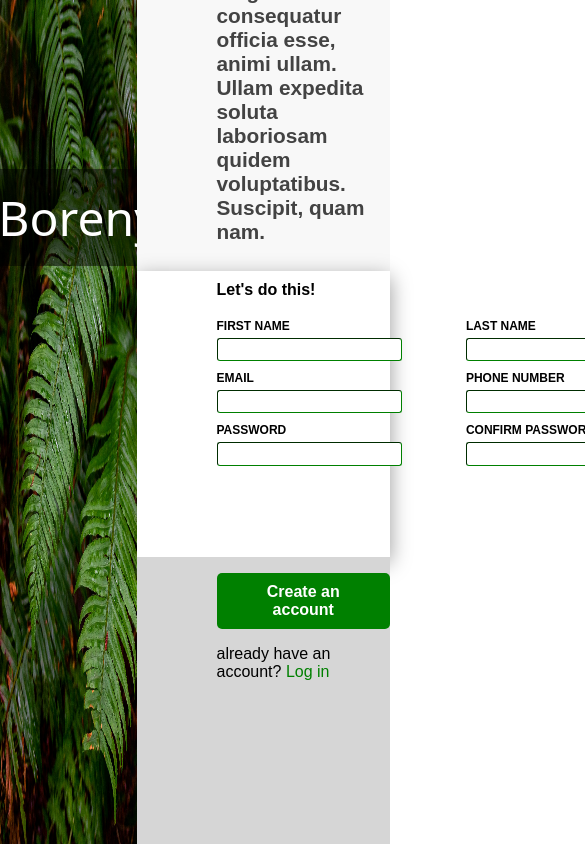
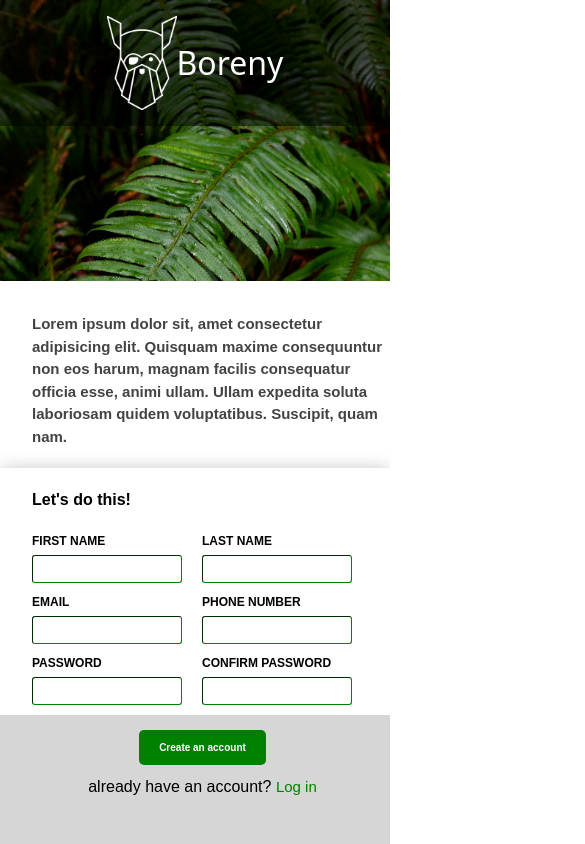
Before and after one commit to AbdullahBoreny/Sign-Up-Form, a plain HTML site: page index.html in a window 390 px wide. Shown: the top 844 px of the page, 585 px wide, since content can reach past the window. Drawn offline with Linux system fonts and the light colour scheme; a web font is replaced by a local one.

Commit message:
make it responsive

```diff
--- a/index.html
+++ b/index.html
@@ -4,16 +4,19 @@
 <head>
     <meta charset="UTF-8">
 
+
+
+    <link rel="stylesheet" href="reset.css">
     <link rel="stylesheet" href="style.css">
     <link
         href="https://fonts.googleapis.com/css2?family=Playwrite+NZ+Basic:wght@100..400&family=Rouge+Script&family=Skranji:wght@400;700&display=swap"
         rel="stylesheet">
-
     <meta name="viewport" content="width=device-width, initial-scale=1.0">
     <title>Document</title>
 </head>
 
 <body>
+    <div class="root">
         <div class="left-content">
             <div class="black-overlay">
                 <img src="odin-lined.png" alt="">
@@ -24,15 +27,15 @@
         <div class="right-content">
             <div class="top">
                 <div class="description">
-                Lorem ipsum dolor sit, amet consectetur adipisicing elit. Quisquam maxime consequuntur non eos harum,
+                    Lorem ipsum dolor sit, amet consectetur adipisicing elit. Quisquam maxime consequuntur non eos
+                    harum,
                     magnam facilis consequatur officia esse, animi ullam. Ullam expedita soluta laboriosam quidem
                     voluptatibus. Suscipit, quam nam.
                 </div>
             </div>
-        <div class="sign-form">
-            <div class="form-header">Let's do this!
-
-            </div>
+            <div class="middle-section ">
+                <div class="form-header">Let's do this!</div>
+                <div class="form">
                     <div class="left-form">
                         <label for="fname">FIRST NAME</label>
                         <input type="text">
@@ -46,18 +49,23 @@
                         <label for="lname">LAST NAME</label>
                         <input type="text">
                         <label for="phone">PHONE NUMBER</label>
-                    <input type="number">
+                        <input type="tel" id="phone" name="phone">
+
                         <label for="cpassword">CONFIRM PASSWORD</label>
                         <input type="password">
                     </div>
+                </div>
+
 
 
             </div>
 
             <div class="bottom-section">
                 <button class="sign-button">Create an account</button>
-             <div>already have an account? <a href="">Log in</a></div>
+                <div>already have an account?
+                    <a href="">Log in</a></div>
 
+            </div>
         </div>
     </div>
 </body>
--- /dev/null
+++ b/reset.css
@@ -0,0 +1,50 @@
+/*
+  Josh's Custom CSS Reset
+  https://www.joshwcomeau.com/css/custom-css-reset/
+*/
+
+*, *::before, *::after {
+  box-sizing: border-box;
+}
+
+*:not(dialog) {
+  margin: 0;
+}
+
+@media (prefers-reduced-motion: no-preference) {
+  html {
+    interpolate-size: allow-keywords;
+  }
+}
+
+body {
+  display: flex;
+  flex-direction: column;
+  height: 100vh;
+  line-height: 1.5;
+  -webkit-font-smoothing: antialiased;
+}
+
+img, picture, video, canvas, svg {
+  display: block;
+  max-width: 100%;
+}
+
+input, button, textarea, select {
+  font: inherit;
+}
+
+p, h1, h2, h3, h4, h5, h6 {
+  overflow-wrap: break-word;
+}
+
+p {
+  text-wrap: pretty;
+}
+h1, h2, h3, h4, h5, h6 {
+  text-wrap: balance;
+}
+
+#root, #__next {
+  isolation: isolate;
+}
--- a/style.css
+++ b/style.css
@@ -1,94 +1,88 @@
-@font-face {
-  font-family: "MyCustomFont"; /* A name you choose to reference the font */
-  src: url("Norse.otf") format("otf");
-}
 .left-content {
   background-color: aqua;
   flex: 1;
-  display: flex;
-  justify-content: center;
-  position: relative;
+
   background: url(background.jpg);
   background-repeat: no-repeat;
-  background-size: 100% 100%;
+  background-size: cover;
 }
 .black-overlay {
-  width: 100%;
+  margin-top: 200px;
   display: flex;
   justify-content: center;
   align-items: center;
-  top: 20%;
   padding-top: 1rem;
   padding-bottom: 1rem;
-  position: absolute;
   background-color: rgba(0, 0, 0, 0.5);
 }
-.black-overlay img {
-  width: 15%;
+img {
+  max-width: 100px;
+  min-height: 100px;
 }
 .odin-word {
   font-family: "Skranji", system-ui;
-  font-weight: 400;
+  font-weight: normal;
   font-style: normal;
-  font-size: 3rem;
+  font-size: 2rem;
   color: white;
 }
 .right-content {
   display: flex;
   flex-direction: column;
-  width: 65%;
+
+  flex: 2;
 }
 .top {
-  padding-left: 5rem;
   flex: 1;
+  margin-top: 2rem;
+  margin-left: 2rem;
+  color: rgb(67, 67, 67);
+
   display: flex;
   flex-wrap: wrap;
-  position: relative;
-  background-color: rgb(248, 248, 248);
 }
 .description {
-  position: absolute;
-  bottom: 10%;
-  color: rgb(67, 67, 67);
+  flex: 1;
   text-align: left;
   max-width: 500px;
   font-size: 1.3rem;
   font-weight: bold;
 }
-.sign-form {
-  box-shadow:
-    0 6px 20px 0 rgba(0, 0, 0, 0.4);
+.form {
+  display: flex;
+}
+.middle-section {
+  padding-left: 2rem;
+  box-shadow: 0 6px 20px 0 rgba(0, 0, 0, 0.4);
 
   font-weight: bold;
   font-family: sans-serif;
   color: rgb(0, 0, 0);
   background-color: rgb(255, 255, 255);
   flex: 1;
-  position: relative;
   display: flex;
-  padding-top: 1rem;
-  padding-left: 5rem;
-  gap: 4rem;
+  flex-direction: column;
+  align-items: start;
+  padding-top: 20px;
 }
-.form-header {
-  top: 10px;
-  position: absolute;
-}
+
 .left-form,
 .right-form {
-  margin-top: 2rem;
+  margin-top: 20px;
   display: flex;
+  margin-right: 20px;
   flex-direction: column;
 }
+.root {
+  flex: 1;
+  display: flex;
+  min-height: 100vh;
+  font-family: sans-serif;
+}
 
-body {
-  height: 100vh;
-  display: flex;
-  margin: 0;
-}
 input {
-  padding-left: 0.5rem;
-  padding: 0.2rem;
+  padding-left: 5px;
+  padding: 1px;
   border-radius: 3px;
   margin-bottom: 10px;
   color: black;
@@ -110,22 +104,21 @@ label {
   font-size: 12px;
 }
 .bottom-section {
-  padding-top: 1rem;
-  position: relative;
+  padding-top: 30px;
+  padding-left: 30px;
   flex: 1;
   display: flex;
   flex-direction: column;
   align-items: start;
-  padding-left: 5rem;
   background-color: rgb(214, 214, 214);
 }
 button {
-    margin-bottom: 1rem;
+  margin-bottom: 10px;
   font-weight: bold;
   border: none;
   background-color: green;
   color: white;
-  padding: 3rem;
+  padding: 20px;
   padding-top: 10px;
   padding-bottom: 10px;
   border-radius: 5px;
@@ -136,7 +129,64 @@ a {
   color: green;
   text-decoration: none;
 }
+@media screen and (max-width: 400px) {
+  .form {
+    display: flex;
+    justify-content: center;
+    align-items: center;
+  }
+  .left-form,
+  .right-form {
+    width: 150px;
+  }
 
-body {
-  font-family: sans-serif;
+  .bottom-section > button {
+    display: flex;
+    justify-content: center;
+    align-items: center;
+  }
+  .top {
+    padding-bottom: 20px;
+  }
+
+  .bottom-section {
+    flex: 1;
+    padding-top: 15px;
+    padding-bottom: 15px;
+    padding-left: 15px;
+    display: flex;
+    flex-direction: column;
+    align-items: center;
+    background-color: rgb(214, 214, 214);
+  }
+  .black-overlay {
+    margin-top: 10px;
+    margin: 0 auto;
+  }
+  .black-overlay img {
+    max-width:70px;
+    min-height: 50px;
+  }
+  .sign-button {
+    font-size: 1px;
+
+    font-weight: bold;
+    border: none;
+    background-color: green;
+    color: white;
+    border-radius: 5px;
+    cursor: pointer;
+    font-size: 10px;
+  }
+  a {
+    font-size: 15px;
+  }
+  .description {
+    font-size: 15px;
+  }
+  .root {
+    display: flex;
+    flex-direction: column;
+    justify-content: center;
+  }
 }
```
Lines whose indentation alone changed are shown as unchanged.
